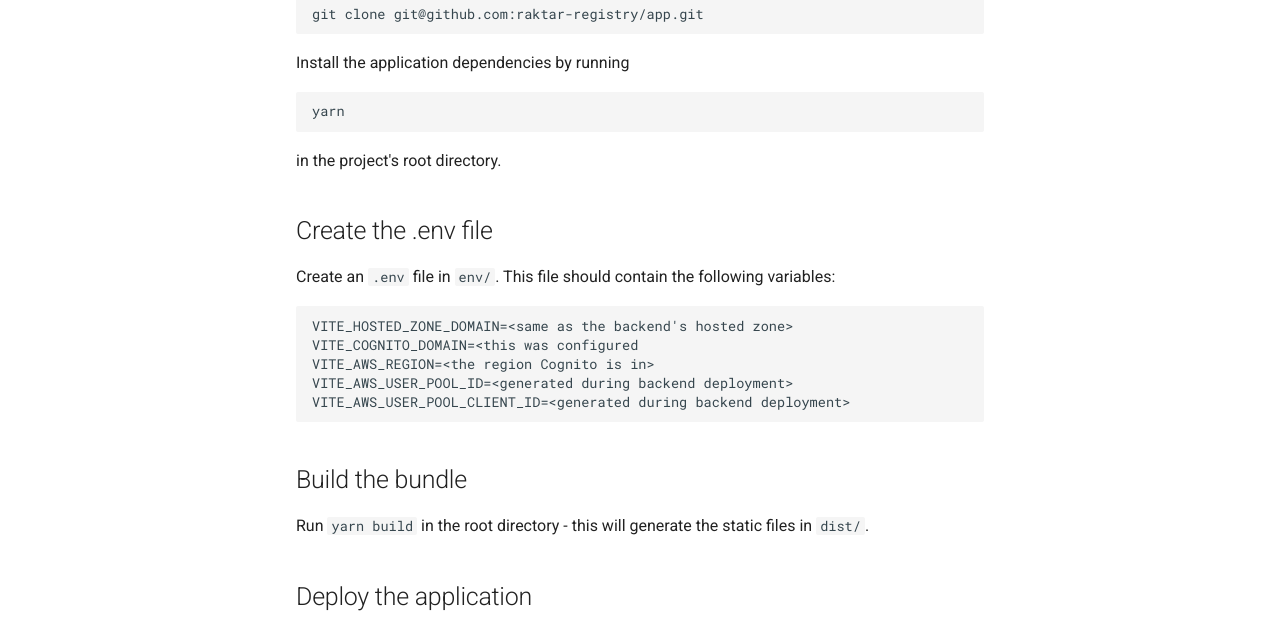
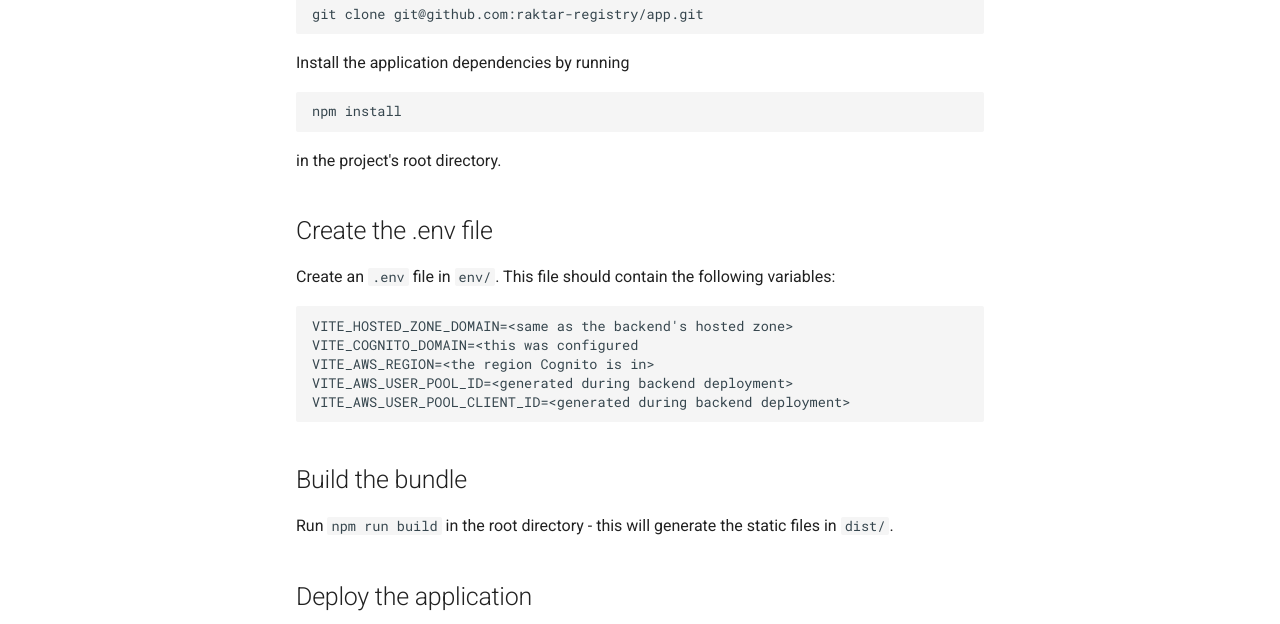
Before and after one commit to raktar-project/website, an MkDocs documentation site: the page built from docs/frontend/installation.md, in a window 1280 px wide and 1026 px high. Shown: the part 227-851 px from the top of the window. Built offline with MkDocs 1.6.1 and Material for MkDocs 9.7.7, drawn with Linux system fonts in a browser that asks for light colours; comment, search, counter and statistics services are not loaded.

Commit message:
Update the documentation to reflect move from yarn to npm

````diff
--- a/docs/frontend/installation.md
+++ b/docs/frontend/installation.md
@@ -13,7 +13,7 @@ git clone git@github.com:raktar-registry/app.git
 Install the application dependencies by running
 
 ```shell
-yarn
+npm install
 ```
 
 in the project's root directory.
@@ -32,7 +32,7 @@ VITE_AWS_USER_POOL_CLIENT_ID=<generated during backend deployment>
 
 ## Build the bundle
 
-Run `yarn build` in the root directory - this will generate the
+Run `npm run build` in the root directory - this will generate the
 static files in `dist/`.
 
 ## Deploy the application
````
Also changed, not shown: docs/frontend/pre-requisites.md (+0 -1 lines).
